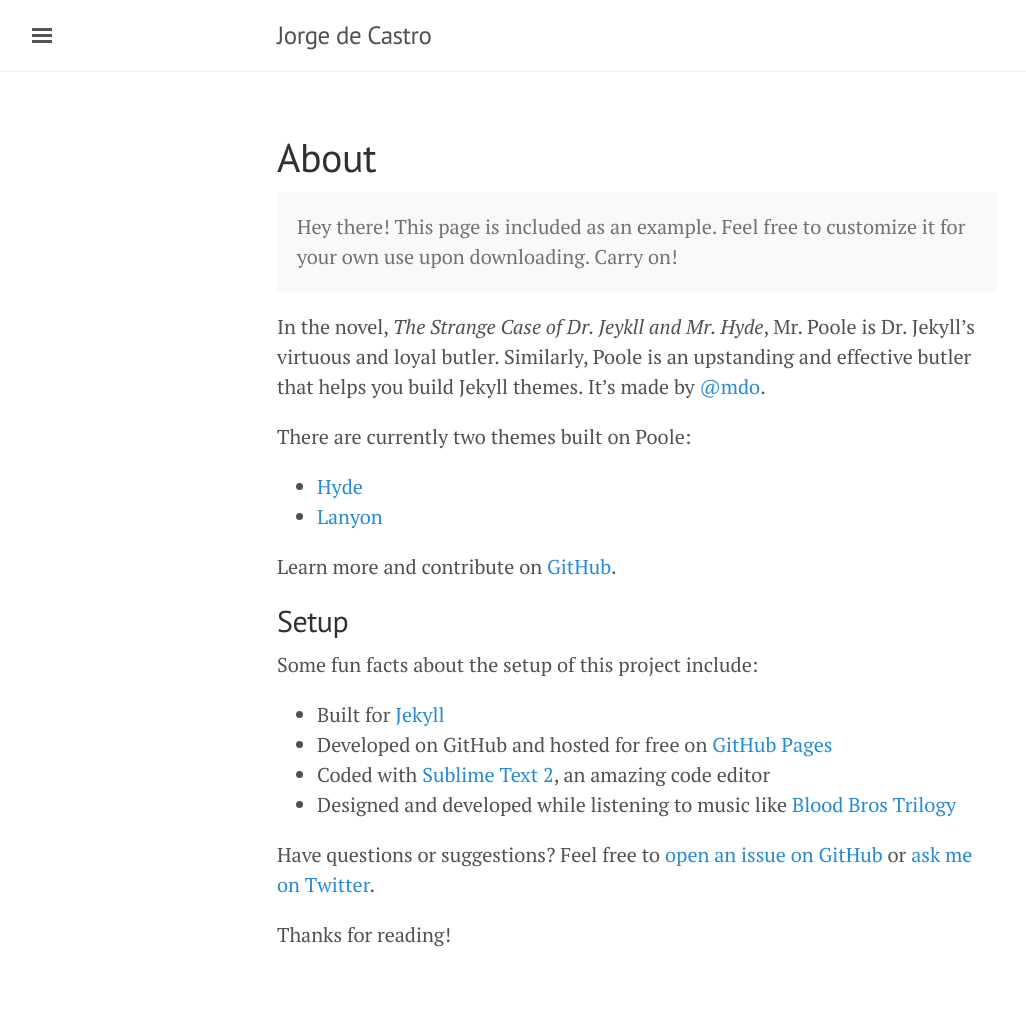
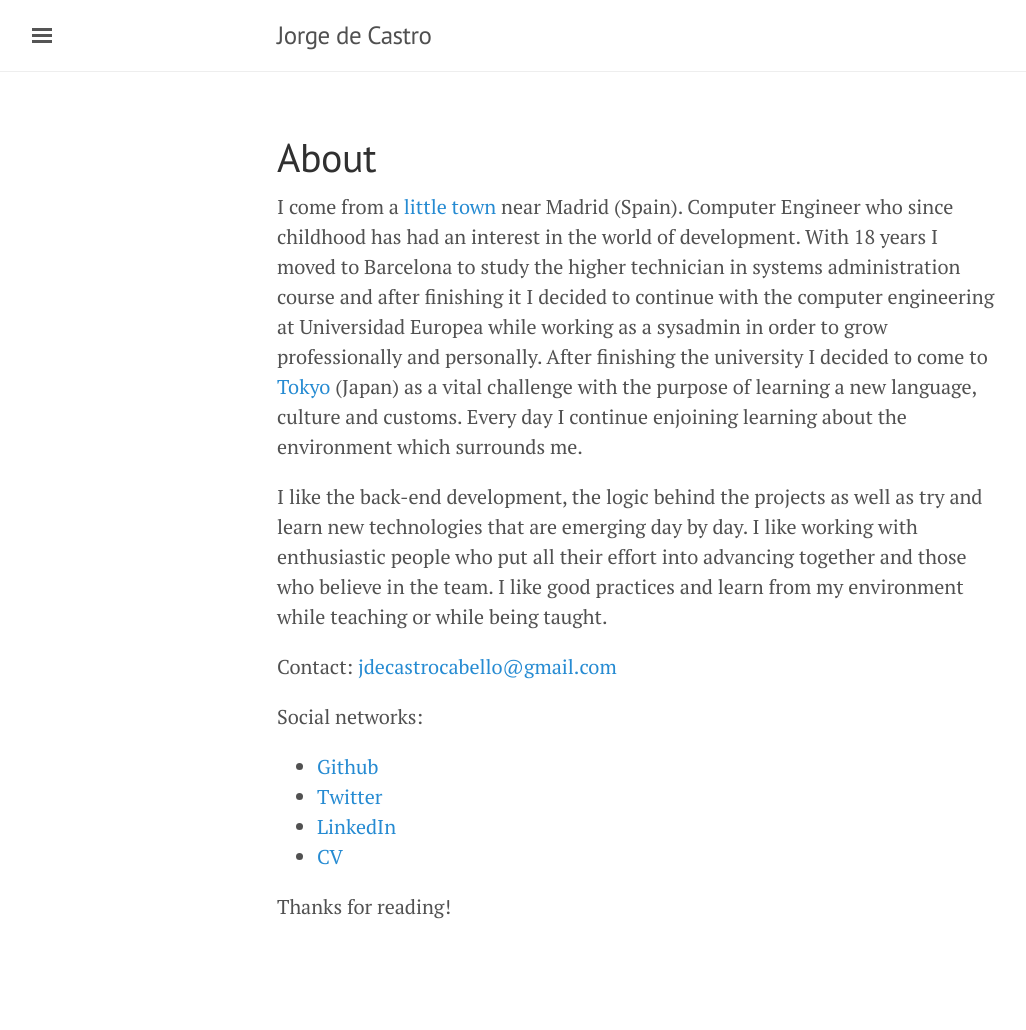
Before and after one commit to jdecastroc/jdecastroc-blog, a Jekyll site: the page built from about.md, in a window 1280 px wide. Shown: the whole page, without its empty margins (3-1029 px from the left). Built offline with Jekyll 4.4.1, drawn with Linux system fonts in a browser that asks for light colours; after the commit the page ends 1002 px from its top, so only the background shows below that.

Commit message:
Tag, category, aboutme and projects pages implementation.

```diff
--- a/_includes/sidebar.html
+++ b/_includes/sidebar.html
@@ -24,15 +24,11 @@
         {% endif %}
       {% endif %}
     {% endfor %}
-
-    <a class="sidebar-nav-item" href="{{ site.github.repo }}/archive/v{{ site.version }}.zip">Download</a>
-    <a class="sidebar-nav-item" href="{{ site.github.repo }}">GitHub project</a>
-    <span class="sidebar-nav-item">Currently v{{ site.version }}</span>
   </nav>
 
   <div class="sidebar-item">
     <p>
-      &copy; {{ site.time | date: '%Y' }}. All rights reserved.
+      &copy; {{ site.time | date: '%Y' }} Jorge de Castro. Blog created with <a href="https://jekyllrb.com/">Jekyll</a>. Template based on <a href="https://github.com/poole/lanyon">Poole</a>.
     </p>
   </div>
 </div>
--- a/about.md
+++ b/about.md
@@ -3,28 +3,17 @@ layout: page
 title: About
 ---
 
-<p class="message">
-  Hey there! This page is included as an example. Feel free to customize it for your own use upon downloading. Carry on!
-</p>
+I come from a [little town](https://en.wikipedia.org/wiki/Colmenar_Viejo) near Madrid (Spain). Computer Engineer who since childhood has had an interest in the world of development.
+With 18 years I moved to Barcelona to study the higher technician in systems administration course and after finishing it I decided to continue with the computer engineering at Universidad Europea while working as a sysadmin in order to grow professionally and personally. After finishing the university I decided to come to [Tokyo](https://en.wikipedia.org/wiki/Tokyo) (Japan) as a vital challenge with the purpose of learning a new language, culture and customs. Every day I continue enjoining learning about the environment which surrounds me.
 
-In the novel, *The Strange Case of Dr. Jeykll and Mr. Hyde*, Mr. Poole is Dr. Jekyll's virtuous and loyal butler. Similarly, Poole is an upstanding and effective butler that helps you build Jekyll themes. It's made by [@mdo](https://twitter.com/mdo).
+I like the back-end development, the logic behind the projects as well as try and learn new technologies that are emerging day by day. I like working with enthusiastic people who put all their effort into advancing together and those who believe in the team. I like good practices and learn from my environment while teaching or while being taught.
 
-There are currently two themes built on Poole:
+Contact: [jdecastrocabello@gmail.com](mailto;jdecastrocabello@gmail.com)
 
-* [Hyde](http://hyde.getpoole.com)
-* [Lanyon](http://lanyon.getpoole.com)
-
-Learn more and contribute on [GitHub](https://github.com/poole).
-
-## Setup
-
-Some fun facts about the setup of this project include:
-
-* Built for [Jekyll](http://jekyllrb.com)
-* Developed on GitHub and hosted for free on [GitHub Pages](https://pages.github.com)
-* Coded with [Sublime Text 2](http://sublimetext.com), an amazing code editor
-* Designed and developed while listening to music like [Blood Bros Trilogy](https://soundcloud.com/maddecent/sets/blood-bros-series)
-
-Have questions or suggestions? Feel free to [open an issue on GitHub](https://github.com/poole/issues/new) or [ask me on Twitter](https://twitter.com/mdo).
+Social networks:
+  * [Github](https://github.com/jdecastroc)
+  * [Twitter](https://twitter.com/jdecastroc)
+  * [LinkedIn](https://www.linkedin.com/in/jdecastroc/?locale=en_US)
+  * [CV]()
 
 Thanks for reading!
```
Also changed, not shown: _layouts/blog_index.html (added, +7 -0 lines), category.html (added, +85 -0 lines), project.md (added, +10 -0 lines), tag.html (added, +63 -0 lines).
